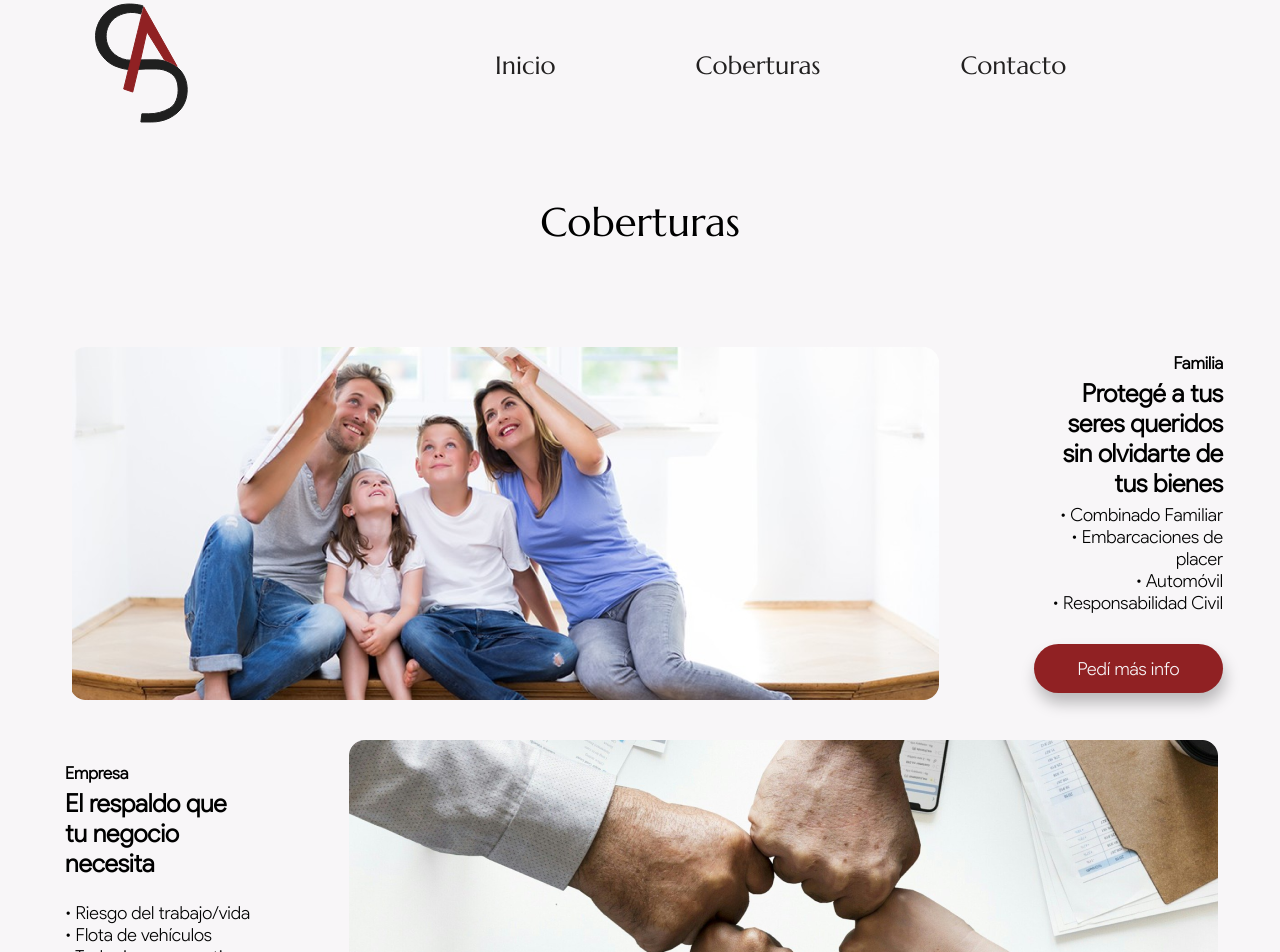
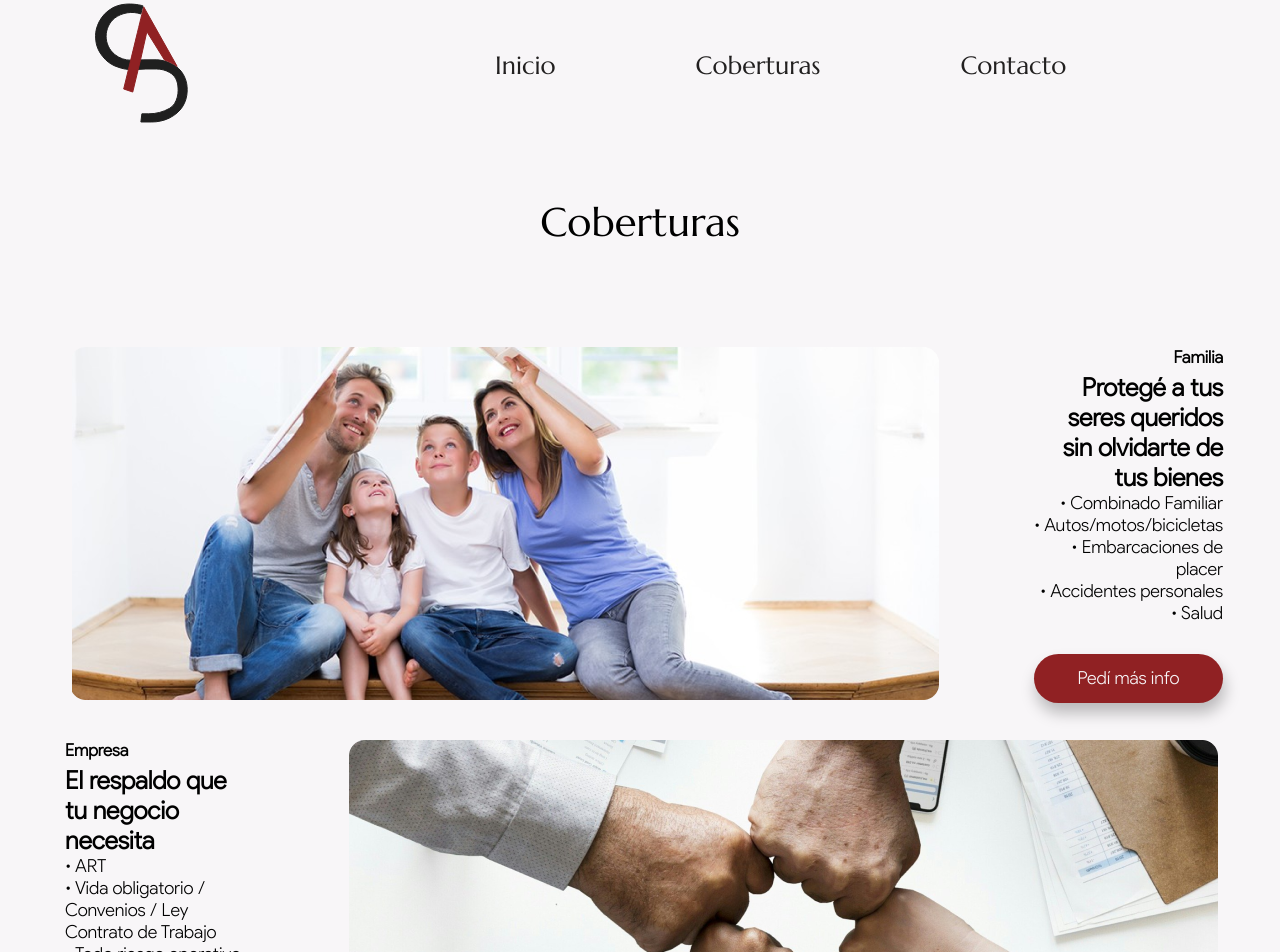
Before and after one commit to diaslucia/cas, a React (Create React App) app: page /coberturas in a window 1280 px wide. Shown: the top 952 px of the page. Built offline with nearby package versions, Linux system fonts and the light colour scheme.

Commit message:
Modificaciones texto

```diff
--- a/src/sections/coberturas/coberturas.js
+++ b/src/sections/coberturas/coberturas.js
@@ -18,18 +18,22 @@ const Coberturas = () => {
             type="Familia"
             title="Protegé a tus seres queridos sin olvidarte de tus bienes"
             info1="• Combinado Familiar"
-            info2="• Embarcaciones de placer"
-            info3="• Automóvil"
-            info4="• Responsabilidad Civil"
+            info2="• Autos/motos/bicicletas"
+            info3="• Embarcaciones de placer"
+            info4="• Accidentes personales"
+            info5="• Salud"
             />
             <CardCoberturas
             img={empresa}
             type="Empresa"
             title="El respaldo que tu negocio necesita"
-            info1="• Riesgo del trabajo/vida"
-            info2="• Flota de vehículos"
+            info1="• ART"
+            info2="• Vida obligatorio / Convenios / Ley Contrato de Trabajo"
             info3="• Todo riesgo operativo"
-            info4="• Y mucho más..."
+            info4="• Integral de comercio"
+            info5="• Seguro técnico"
+            info6="• Responsabilidad civil"
+            info7="• Flota de autos/motos"
             styleContainer={{ flexDirection: "row-reverse" }}
             styleTitles={{ alignItems: "flex-start" }}
             styleTitle={{ textAlign: "start" }}
--- a/src/sections/coberturas/components/cardCoberturas/cardCoberturas.js
+++ b/src/sections/coberturas/components/cardCoberturas/cardCoberturas.js
@@ -4,7 +4,7 @@ import "./cardCoberturas.scss";
 /* React Router */
 import { Link } from 'react-router-dom'
 
-const CardCoberturas = ({ img, type, title, info1, info2, info3, info4, styleContainer, styleTitles, styleP, styleInfo, styleTitle, styleImg }) => {
+const CardCoberturas = ({ img, type, title, info1, info2, info3, info4, info5, info6, info7, styleContainer, styleTitles, styleP, styleInfo, styleTitle, styleImg }) => {
     return(
         <div className="cardProductos" style={styleContainer}>
             <div className="card_imgContainer" style={styleImg}>
@@ -22,6 +22,9 @@ const CardCoberturas = ({ img, type, title, info1, info2, info3, info4, styleCon
                         <p style={styleP}>{info2}</p>
                         <p style={styleP}>{info3}</p>
                         <p style={styleP}>{info4}</p>
+                        <p style={styleP}>{info5}</p>
+                        <p style={styleP}>{info6}</p>
+                        <p style={styleP}>{info7}</p>
                     </div>
                     <Link to="/contacto" className="coberturas_button">Pedí más info</Link>
                 </div>
--- a/src/sections/coberturas/components/cardCoberturas/cardCoberturas.scss
+++ b/src/sections/coberturas/components/cardCoberturas/cardCoberturas.scss
@@ -42,6 +42,7 @@
             @include flex(column, center, flex-end);
             width: 100%;
             .card_p{
+                width: 100%;
                 p{
                     @include textFont(18px);
                     text-align: end;
@@ -120,6 +121,7 @@
             .card_info{
                 @include flex(row, space-around, center);
                 .card_p{
+                    width: 60%;
                     p{
                         @include textFont(17px);
                         text-align: start;
--- a/src/sections/inicio/components/inversiones/inversiones.js
+++ b/src/sections/inicio/components/inversiones/inversiones.js
@@ -26,7 +26,7 @@ const Inversiones = () => {
                     </div>
                     <div className="inversiones_cards_dos">
                         <CardInversiones img={inverti} title={"Invertí lo que puedas"}
-                        description={"Vos decidís de cuánto será tu ahorro mensual de acuerdo a tus posibilidades. Máxima flexibilidad. Inversión mínima por mes $ 2.000 o U$S 50."}/>
+                        description={"Cada persona decide cuánto y cuándo ahorrar y qué fondo obtener a la edad seleccionada. Máxima flexibilidad. Inversión mínima por mes $ 2.000 o U$S 50."}/>
                          <CardInversiones img={impuestos} title={"Menos impuestos"}
                         description={"Tus inversiones mensuales se deducen de la base imponible de impuesto a las ganancias y no están alcanzados por bienes personales."}/>
                     </div>
--- a/src/sections/inicio/components/retiro/retiro.js
+++ b/src/sections/inicio/components/retiro/retiro.js
@@ -22,7 +22,7 @@ const Retiro = () => {
                 <div className="retiro_card">
                     <img src={dolar} alt=""/>
                     <h2>Dólar Oficial</h2>
-                    <p>El aporte mínimo para un seguro de retiro en dólares es de U$S 60. Se descuentan de tu CBU de cuenta en pesos que informes con la gran diferencia que estos son adquiridos sin pagar el impuesto del 30% al dólar que cobran los bancos.</p>
+                    <p>Es una póliza de retiro en dólares pero que se suscribe y rescata en pesos. Esta alternativa te permite darle cobertura a tu capital respecto a la devaluación del tipo de cambio y además accedes a un rendimiento en U$S superior a otros instrumentos de ahorro.</p>
                 </div>
                 <div className="retiro_card">
                     <img src={ladrillo} alt=""/>
--- a/src/shared/navBar/navBar.js
+++ b/src/shared/navBar/navBar.js
@@ -21,7 +21,7 @@ const NavBar = () => {
     return(
         <nav>
             <div className="nav_divLogo">
-                <Link to="/">
+                <Link to="/cas">
                     <img src={logo} alt="logo"/>
                 </Link>
             </div>
```
Also changed, not shown: src/sections/inicio/components/preguntas/preguntas.js (+14 -12 lines).
